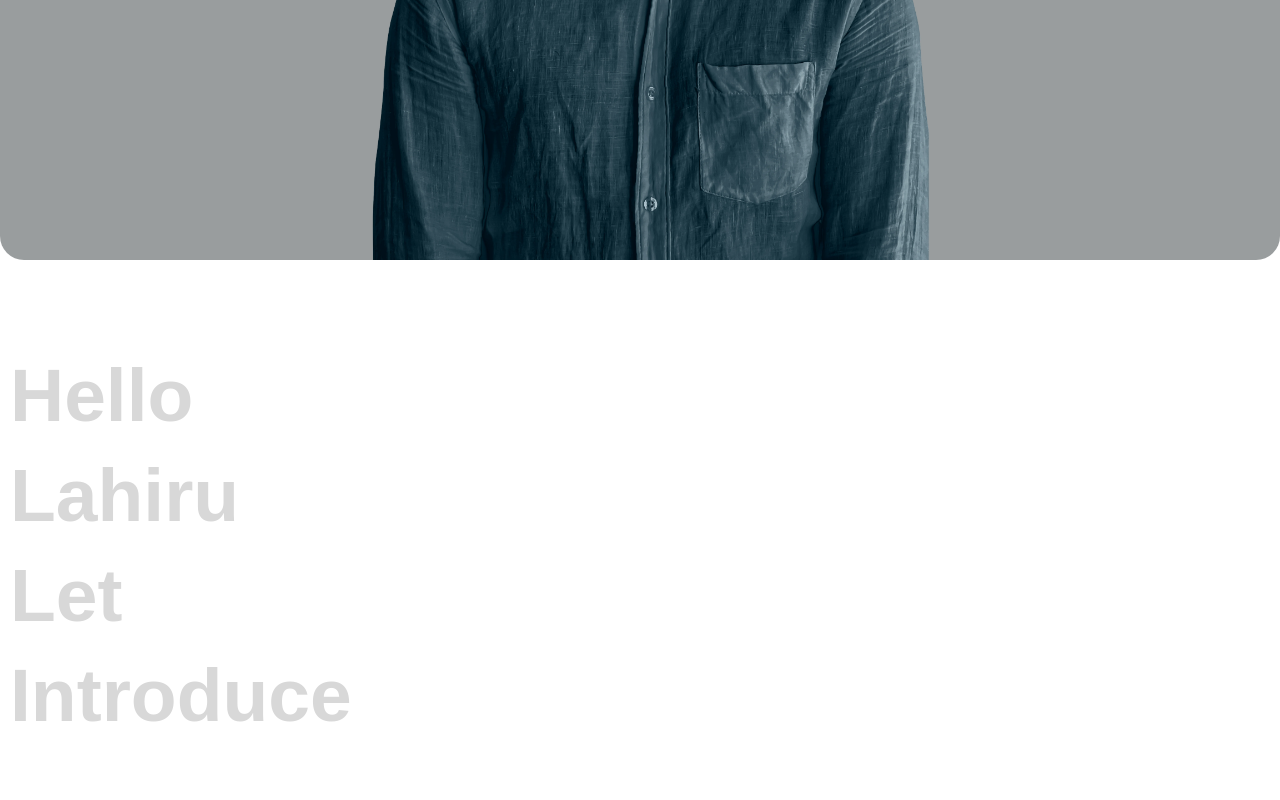
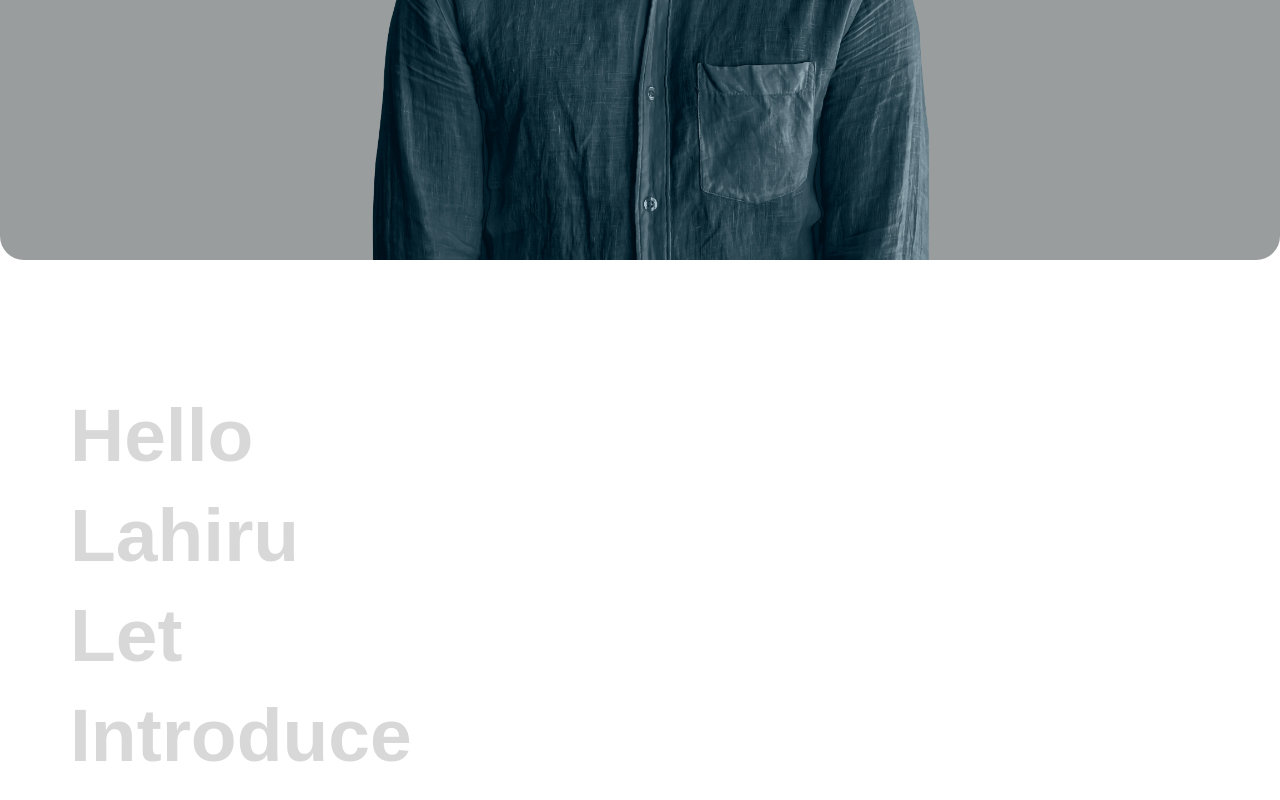
Before and after one commit to Lahiru-911/Lahiru-portfolio, a Next.js app: page /contact in a window 1280 px wide. Shown: the part 540-1340 px from the top of the page. Built offline with nearby package versions, Linux system fonts and the light colour scheme.

Commit message:
Update Home.module.css

```diff
--- a/components/PerspectiveText/Home.module.css
+++ b/components/PerspectiveText/Home.module.css
@@ -2,7 +2,7 @@
 .container {
   font-family: "DM Sans", sans-serif;
   font-weight: 700;
-  height: 60vh;
+  height: 70vh;
   width: 50vw;
   display: flex;
   justify-content: flex-start; /* Align items to the left */
@@ -81,8 +81,7 @@
 }
 
 /* Medium screens (tablets) */
-@media (min-width: 641px) and (max-width: 1024px) {
-
+@media (min-width: 641px) and (max-width: 1023px) {
   .textContainer p {
     font-size: 50px; /* Optimized for tablets */
     line-height: 55px;
@@ -94,7 +93,7 @@
 }
 
 /* Large screens (laptops and desktops) */
-@media (min-width: 1025px) {
+@media (min-width: 1024px) {
   .textContainer p {
     font-size: 75px; /* Large but not overwhelming */
     line-height: 80px;
@@ -102,5 +101,6 @@
 
   .body {
     margin-top: 90px;
+    margin-left: 60px;
   }
 }
```
